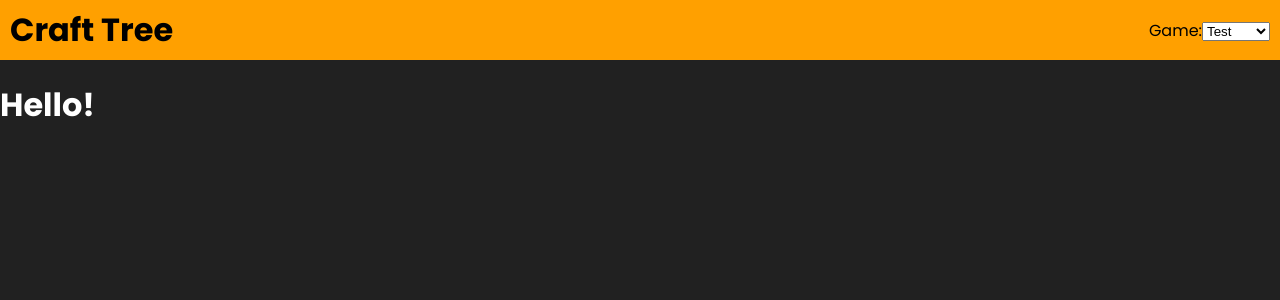
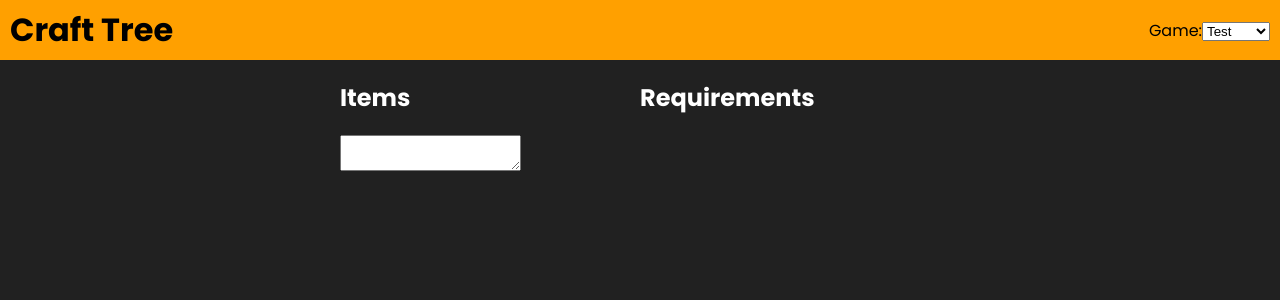
Before and after one commit to brikr/craft-tree, a React (Create React App) app: page / in a window 1280 px wide. Shown: the top 300 px of the page. Built offline with nearby package versions, Linux system fonts and the light colour scheme.

Commit message:
basic layout

```diff
--- a/src/App.tsx
+++ b/src/App.tsx
@@ -2,6 +2,7 @@ import React from "react";
 import { RecoilRoot } from "recoil";
 import { ThemeProvider } from "styled-components";
 import { AppBar } from "./components/app-bar";
+import { MainContent } from "./components/main-content";
 import { theme } from "./theme";
 import GlobalStyle from "./theme/global-style";
 
@@ -11,7 +12,7 @@ const App: React.FC = () => {
       <ThemeProvider theme={theme}>
         <GlobalStyle />
         <AppBar />
-        <h1>Hello!</h1>
+        <MainContent />
       </ThemeProvider>
     </RecoilRoot>
   );
--- a/src/components/app-bar.tsx
+++ b/src/components/app-bar.tsx
@@ -1,6 +1,5 @@
 import React from "react";
-import { useRecoilState } from "recoil";
-import { selectedTreeAtom } from "src/recoil/atoms/selected-tree";
+import { useSelectedTree } from "src/recoil/atoms/selected-tree";
 import { styled } from "src/theme";
 import { builtInTrees } from "src/trees";
 import { css } from "styled-components";
@@ -22,10 +21,10 @@ const Wrapper = styled.div`
 `;
 
 export const AppBar: React.FC = () => {
-  const [selectedTree, setSelectedTree] = useRecoilState(selectedTreeAtom);
+  const { tree, loadNewTree } = useSelectedTree();
 
   const handleGameChange = (e: React.ChangeEvent<HTMLSelectElement>) => {
-    setSelectedTree(e.target.value as keyof typeof builtInTrees);
+    loadNewTree(e.target.value as keyof typeof builtInTrees);
   };
 
   return (
@@ -33,7 +32,7 @@ export const AppBar: React.FC = () => {
       <h1>Craft Tree</h1>
       <div>
         <label htmlFor="game">Game:</label>
-        <select name="game" onChange={handleGameChange} value={selectedTree}>
+        <select name="game" onChange={handleGameChange} value={tree.name}>
           {Object.keys(builtInTrees).map((name) => (
             <option key={name} value={name}>
               {name}
--- /dev/null
+++ b/src/components/item-entry.tsx
@@ -0,0 +1,31 @@
+import React, { useMemo, useState } from "react";
+import { ItemWithCount } from "src/recoil/atoms/item-list";
+import { useSelectedTree } from "src/recoil/atoms/selected-tree";
+import { styled } from "src/theme";
+
+const TextArea = styled.textarea``;
+
+interface Props {
+  onAdd: (item: ItemWithCount) => void;
+}
+
+export const ItemEntry: React.FC<Props> = ({ onAdd }) => {
+  const { tree } = useSelectedTree();
+  const itemNames = useMemo(() => Object.keys(tree.tree), [tree]);
+
+  const [value, setValue] = useState("");
+
+  const handleSubmit = () => {};
+
+  const handleChange = (e: React.ChangeEvent<HTMLTextAreaElement>) => {
+    if (e.target.value.endsWith("\n")) {
+      console.log("submission");
+      handleSubmit();
+    } else {
+      console.log(e.target.value);
+      setValue(e.target.value);
+    }
+  };
+
+  return <TextArea value={value} onChange={handleChange} />;
+};
--- /dev/null
+++ b/src/components/item-list.tsx
@@ -0,0 +1,30 @@
+import React from "react";
+import { ItemWithCount, useItemList } from "src/recoil/atoms/item-list";
+import { useSelectedTree } from "src/recoil/atoms/selected-tree";
+import { styled } from "src/theme";
+import { ItemEntry } from "./item-entry";
+
+export const Wrapper = styled.div`
+  width: 300px;
+`;
+
+export const ItemList: React.FC = () => {
+  const { tree } = useSelectedTree();
+  const { items, addItem } = useItemList();
+
+  const handleAddItem = (item: ItemWithCount) => {
+    addItem(item);
+  };
+
+  return (
+    <Wrapper>
+      <h2>Items</h2>
+      {items.map(({ name, count }, idx) => (
+        <span key={idx}>
+          {count} {name}
+        </span>
+      ))}
+      <ItemEntry onAdd={handleAddItem} />
+    </Wrapper>
+  );
+};
--- /dev/null
+++ b/src/components/main-content.tsx
@@ -0,0 +1,17 @@
+import { styled } from "src/theme";
+import { ItemList } from "./item-list";
+import { Requirements } from "./requirements";
+
+export const Wrapper = styled.div`
+  display: flex;
+  justify-content: center;
+`;
+
+export const MainContent: React.FC = () => {
+  return (
+    <Wrapper>
+      <ItemList />
+      <Requirements />
+    </Wrapper>
+  );
+};
--- /dev/null
+++ b/src/components/requirements.tsx
@@ -0,0 +1,14 @@
+import React from "react";
+import { styled } from "src/theme";
+
+export const Wrapper = styled.div`
+  width: 300px;
+`;
+
+export const Requirements: React.FC = () => {
+  return (
+    <Wrapper>
+      <h2>Requirements</h2>
+    </Wrapper>
+  );
+};
--- /dev/null
+++ b/src/recoil/atoms/item-list.ts
@@ -0,0 +1,23 @@
+import { atom, useRecoilState } from "recoil";
+import { CraftedItem, FoundItem } from "src/trees";
+
+export interface ItemWithCount {
+  name: string;
+  item: FoundItem | CraftedItem;
+  count: number;
+}
+
+export const itemListAtom = atom<Array<ItemWithCount>>({
+  key: "itemList",
+  default: [],
+});
+
+export const useItemList = () => {
+  const [items, setItems] = useRecoilState(itemListAtom);
+
+  const addItem = (item: ItemWithCount) => {
+    setItems((prev) => [...prev, item]);
+  };
+
+  return { items, addItem };
+};
--- a/src/recoil/atoms/selected-tree.ts
+++ b/src/recoil/atoms/selected-tree.ts
@@ -1,7 +1,22 @@
-import { atom } from "recoil";
-import { builtInTrees } from "src/trees";
+import { atom, useRecoilState } from "recoil";
+import { builtInTrees, CraftingTree } from "src/trees";
+import initialTree from "src/trees/Test.json";
 
-export const selectedTreeAtom = atom<keyof typeof builtInTrees>({
-  key: "selectedTreeState",
-  default: "Test",
+export const selectedTreeAtom = atom<CraftingTree>({
+  key: "selectedTree",
+  default: initialTree as CraftingTree,
 });
+
+export const useSelectedTree = () => {
+  const [tree, setSelectedTree] = useRecoilState(selectedTreeAtom);
+
+  const loadNewTree = async (treeName: keyof typeof builtInTrees) => {
+    const tree = await import(`src/trees/${encodeURIComponent(treeName)}.json`);
+    setSelectedTree(tree);
+  };
+
+  return {
+    tree,
+    loadNewTree,
+  };
+};
```
